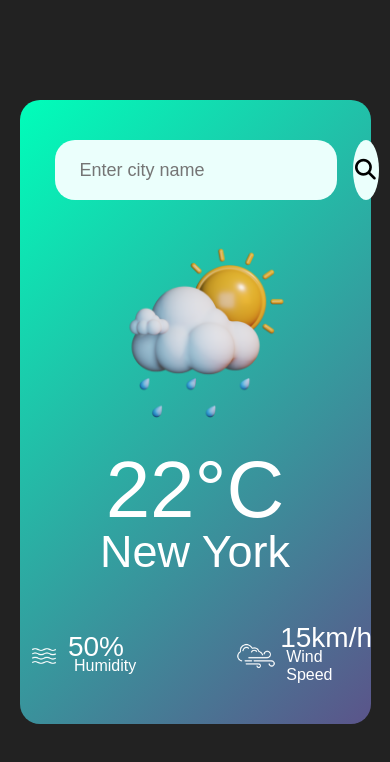
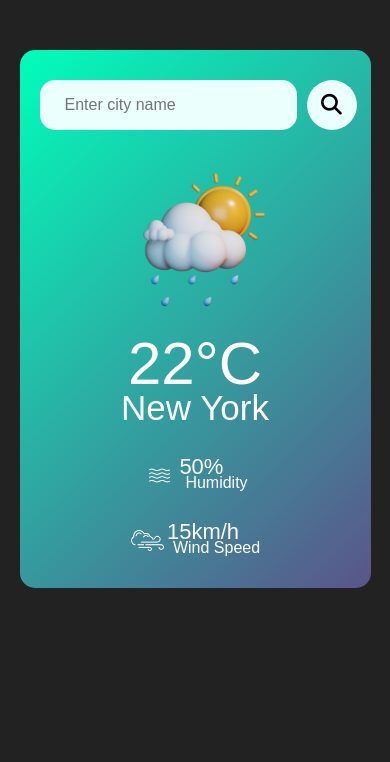
Before and after one commit to KhanNiyaj/Weather-App-, a website built with Vite: page index.html in a window 390 px wide. Built offline with nearby package versions, Linux system fonts and the light colour scheme.

Commit message:
style.css

```diff
--- a/src/style.css
+++ b/src/style.css
@@ -107,3 +107,65 @@ body {
     font-size: 28px;
     margin: -6px;
 }
+@media (max-width: 600px) {
+    .card {
+        padding: 30px 20px;
+        margin: 50px auto 0;
+        border-radius: 15px;
+    }
+
+    .search {
+        flex-direction: row; /* Ensure button and input stay in one row */
+        align-items: center;
+        gap: 10px;
+    }
+
+    .search input {
+        margin-right: 0;
+        font-size: 16px;
+        height: 50px;
+        border-radius: 15px;
+        flex: 1;
+    }
+
+    .search button {
+        width: 50px;
+        height: 50px;
+        flex-shrink: 0;
+    }
+
+    .weather-icon {
+        width: 150px;
+        margin-top: 10px;
+    }
+
+    .weather h1 {
+        font-size: 60px;
+    }
+
+    .weather h2 {
+        font-size: 35px;
+    }
+
+    .details {
+        flex-direction: column;
+        align-items: center;
+        gap: 30px;
+        padding: 0;
+        margin-top: 30px;
+    }
+
+    .col {
+        flex-direction: row;
+        justify-content: center;
+    }
+
+    .col img {
+        width: 35px;
+        margin-right: 8px;
+    }
+
+    .humidity, .wind {
+        font-size: 22px;
+    }
+}
```
